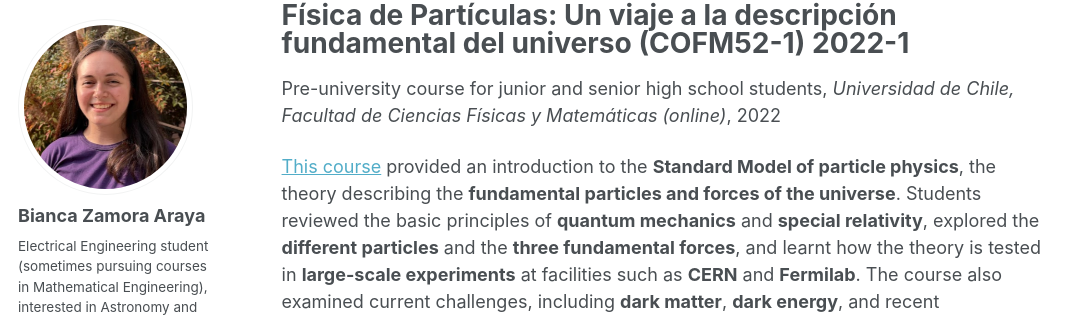
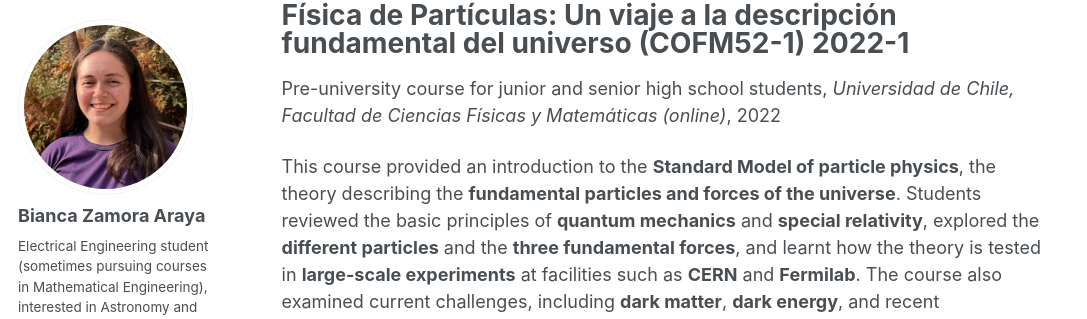
Before and after one commit to Bianca-Zamora-Araya/Bianca-Zamora-Araya.github.io, a Jekyll site: the page built from _teaching/2022-1_COFM52-1.md, in a window 1280 px wide and 1400 px high. Shown: the part 98-417 px from the top of the window, without its empty margins (0-1087 px from the left). Built offline with Jekyll 4.4.1, drawn with Linux system fonts in a browser that asks for light colours; a script that is not in the unit is left out; part of the change alters nothing that is shown.

Commit message:
Update 2022-1_COFM52-1.md

```diff
--- a/_teaching/2022-1_COFM52-1.md
+++ b/_teaching/2022-1_COFM52-1.md
@@ -9,19 +9,13 @@ location: "Santiago, Chile"
 ---
 
 
-[This course](https://www.u-cursos.cl/escverano/2022/2/COFM52/1/material_docente/) provided an introduction to the **Standard Model of particle physics**, the theory describing the **fundamental particles and forces of the universe**. Students reviewed the basic principles of **quantum mechanics** and **special relativity**, explored the **different particles** and the **three fundamental forces**, and learnt how the theory is tested in **large-scale experiments** at facilities such as **CERN** and **Fermilab**. The course also examined current challenges, including **dark matter**, **dark energy**, and recent experimental results like the **discrepancy with the W boson mass**. Lectures combine theoretical concepts with applied examples, supported by tutorials with solved exercises, while assessments involve problem-solving, mathematical applications, and data analysis using ``Python``.
+This course provided an introduction to the **Standard Model of particle physics**, the theory describing the **fundamental particles and forces of the universe**. Students reviewed the basic principles of **quantum mechanics** and **special relativity**, explored the **different particles** and the **three fundamental forces**, and learnt how the theory is tested in **large-scale experiments** at facilities such as **CERN** and **Fermilab**. The course also examined current challenges, including **dark matter**, **dark energy**, and recent experimental results like the **discrepancy with the W boson mass**. Lectures combine theoretical concepts with applied examples, supported by tutorials with solved exercises, while assessments involve problem-solving, mathematical applications, and data analysis using ``Python``.
 
 As a **teaching assistant**, I was responsible for preparing **worksheets** and **tutorial sessions**, **grading** problem sets, and developing a **Jupyter Notebook** as an assessed activity to introduce students to ``Python`` and data analysis using ``Pandas`` library, as well as giving feedback to the students to improve their learning process.
 
 **Lecturer Professor**: Luis Mora Lepin, Postdoctoral researcher at Florida State University. He works on the 2x2 DUNE Near Detector prototype and on the ANNIE experiment, and also has been in collaborations between CERN and Fermilab.
 
 (Last updated: August, 2025).
-
-<style>
-.youtube-icon {
-  color: red;
-}
-</style>
 
 
 <style>
@@ -87,14 +81,21 @@ As a **teaching assistant**, I was responsible for preparing **worksheets** and
 }
 </style>
 
-About the course
+
+
+<a href="[https://www.youtube.com/watch?v=4BFYM2ntFzE](https://www.edv.uchile.cl/wp-content/uploads/2022/06/Programa-Fisica-de-particulas-1.pdf)" target="_blank">
+      <img src="/files/icons/android-chrome-512x512.png"
+           alt="U-Cursos"
+           style="width:16px; height:16px; vertical-align:middle;"></a>
+      <a href="" target="_blank">
+        About the course</a>
 ======
 <div class="pdf-grid">
   <div class="pdf-card">
     <h3><a href="https://www.youtube.com/watch?v=4BFYM2ntFzE" target="_blank">
-      <img src="https://upload.wikimedia.org/wikipedia/commons/e/ef/Youtube_logo.png"
+      <img src="/files/icons/Youtube_logo.png.png"
            alt="YouTube"
-           style="width:16px; height:16px; vertical-align:middle;"></a>
+           style="width:18px; height:16px; vertical-align:middle;"></a>
       <a href="https://www.edv.uchile.cl/wp-content/uploads/2022/06/Programa-Fisica-de-particulas-1.pdf" target="_blank">
         Syllabus</a></h3>
     <iframe src="/files/2022-1_COFM52-1/About/Syllabus.pdf#toolbar=1&navpanes=0&scrollbar=1#toolbar=1&navpanes=0&scrollbar=1"></iframe>
```
